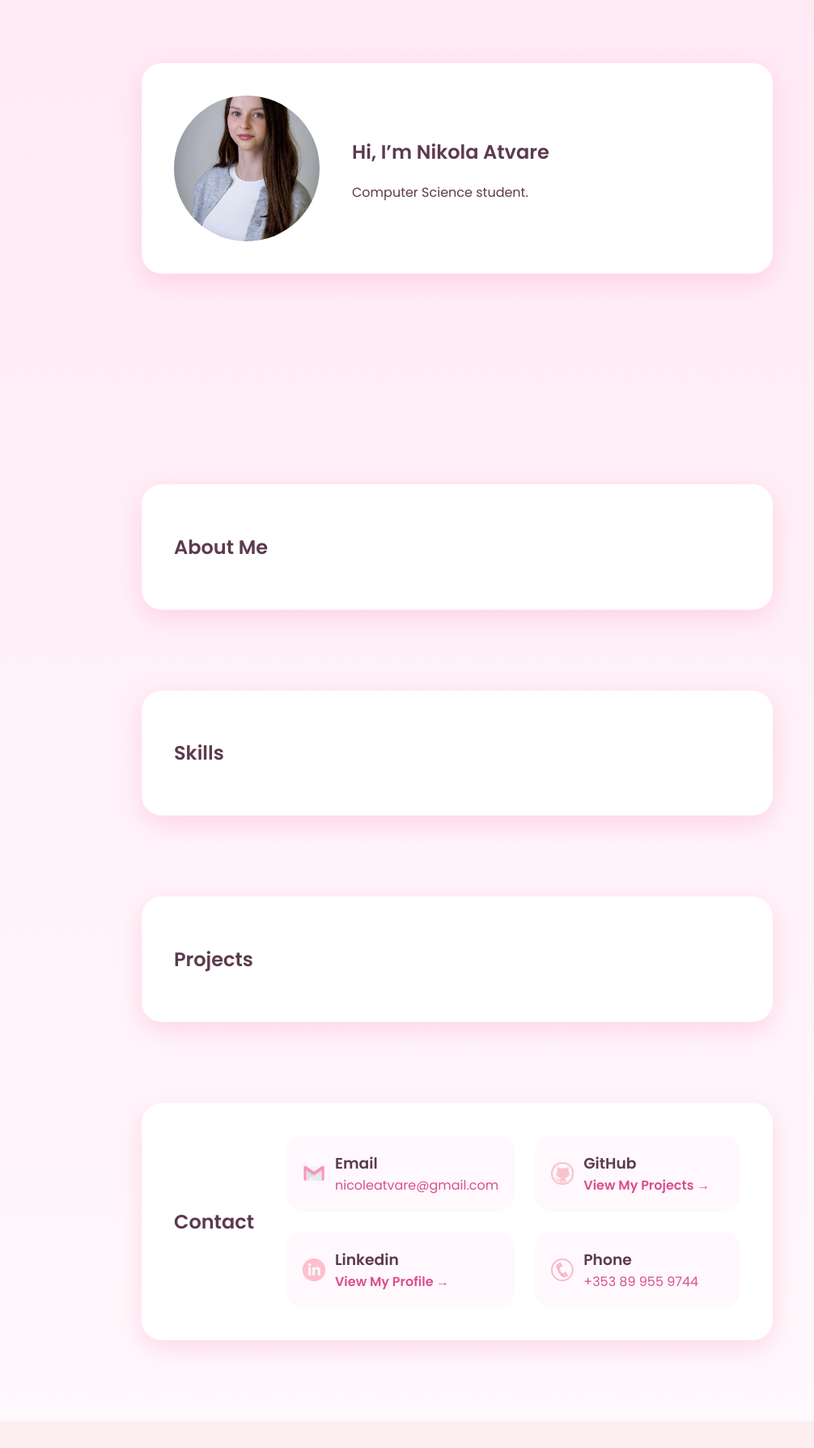
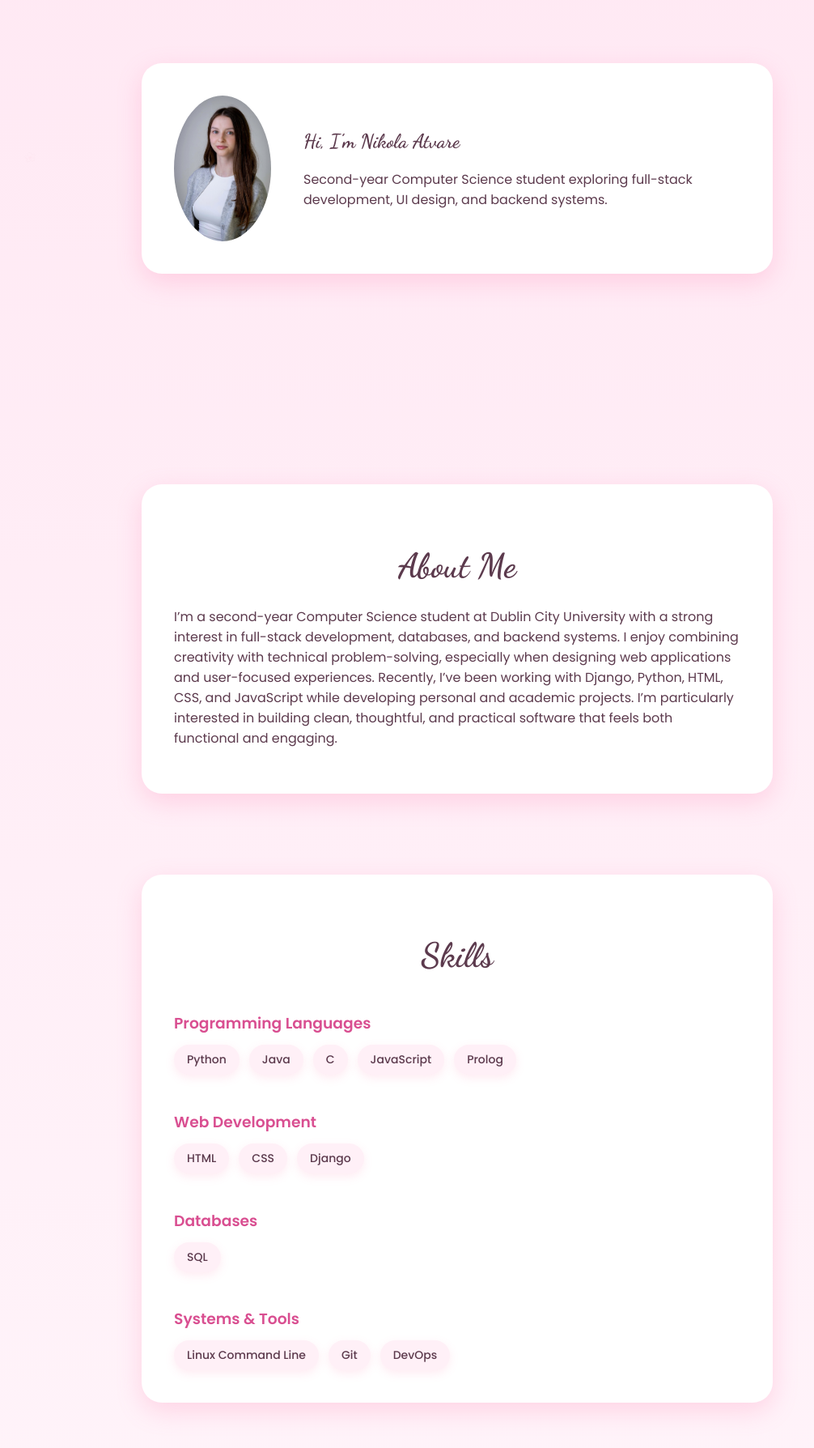
Before and after one commit to nicoleatvare/portfolio, a Django app: page / in a window 1280 px wide. Shown: the part 614-2402 px from the top of the page at 81% size, without its empty margins (75-1081 px from the left). Before the commit the page ends 2273 px from the top, so only its background shows below. Run offline with Django 5.2, Linux system fonts and the light colour scheme.

Commit message:
fixed title positioning and changed heading fonts, edited css

```diff
--- a/static/css/style.css
+++ b/static/css/style.css
@@ -106,6 +106,18 @@ body {
     gap: 40px;
 }
 
+.section-title {
+    text-align: center;
+
+    font-size: 42px;
+
+    color: #5c3a4d;
+
+    margin-bottom: 25px;
+
+    font-family: 'Dancing Script', cursive;
+}
+
 .section-card {
     width: 80%;
     max-width: 700px;
@@ -114,9 +126,6 @@ body {
     background: white;
     border-radius: 25px;
     box-shadow: 0 10px 30px rgba(255, 120, 170, 0.25);
-    display: flex;
-    align-items: center;
-    gap: 40px;
 }
 
 .profile-pic {
@@ -124,6 +133,37 @@ body {
     height: 180px;
     border-radius: 50%;
     object-fit: cover;
+}
+
+.skills-list {
+    display: flex;
+    flex-direction: column;
+    gap: 25px;
+    width: 100%;
+}
+
+.skill-group h3 {
+    color: #d94f91;
+    margin-bottom: 12px;
+}
+
+.skill-pills {
+    display: flex;
+    flex-wrap: wrap;
+    gap: 12px;
+}
+
+.skill-pills span {
+    background: #fff0f7;
+    color: #5c3a4d;
+
+    padding: 8px 16px;
+    border-radius: 999px;
+
+    box-shadow: 0 4px 12px rgba(255, 120, 170, 0.15);
+
+    font-size: 14px;
+    font-weight: 500;
 }
 
 .social-icon {
@@ -169,7 +209,8 @@ body {
     display: inline-block;
 }
 
-.text {
+.text h1 {
+    font-family: 'Dancing Script', cursive;
     text-align: left;
 }
 
--- a/templates/home.html
+++ b/templates/home.html
@@ -17,7 +17,9 @@
 
         <div class="text">
             <h1>Hi, I’m Nikola Atvare</h1>
-            <p>Computer Science student.</p>
+            <p>Second-year Computer Science student
+            exploring full-stack development,
+            UI design, and backend systems.</p>
         </div>
 
     </div>
@@ -25,25 +27,85 @@
 
 <section id="about">
     <div class="section-card">
-        <h2>About Me</h2>
+        <h2 class="section-title">About Me</h2>
+        <p> I’m a second-year Computer Science student at
+            Dublin City University with a strong interest in
+            full-stack development, databases, and backend systems.
+
+            I enjoy combining creativity with technical problem-solving,
+            especially when designing web applications and user-focused
+            experiences. Recently, I’ve been working with Django,
+            Python, HTML, CSS, and JavaScript while developing personal
+            and academic projects.
+
+            I’m particularly interested in building clean, thoughtful,
+            and practical software that feels both functional and engaging.
+        </p>
     </div>
 </section>
 
 <section id="skills">
     <div class="section-card">
-        <h2>Skills</h2>
-    </div>
-</section>
+        <h2 class="section-title">Skills</h2>
+        <div class="skills-list">
+            <div class="skill-group">
+                <h3>Programming Languages</h3>
+                <div class="skill-pills">
+                    <span>Python</span>
+                    <span>Java</span>
+                    <span>C</span>
+                    <span>JavaScript</span>
+                    <span>Prolog</span>
+                </div>
+            </div>
 
-<section id="projects">
-    <div class="section-card">
-        <h2>Projects</h2>
-    </div>
+            <div class="skill-group">
+                <h3>Web Development</h3>
+                <div class="skill-pills">
+                    <span>HTML</span>
+                    <span>CSS</span>
+                    <span>Django</span>
+                </div>
+            </div>
+
+            <div class="skill-group">
+                <h3>Databases</h3>
+                <div class="skill-pills">
+                    <span>SQL</span>
+                </div>
+            </div>
+
+            <div class="skill-group">
+                <h3>Systems & Tools</h3>
+                <div class="skill-pills">
+                    <span>Linux Command Line</span>
+                    <span>Git</span>
+                    <span>DevOps</span>
+                </div>
+            </div>
+
+            </div>
+        </div>
+        </section>
+
+        <section id="projects">
+            <div class="section-card">
+                <h2 class="section-title">Projects</h2>
+                <div class="project-card">
+                    <h3>Terminal System Project</h3>
+                    <p>
+                        Custom terminal-like system replicating
+                        command-line functionality and OS interaction.
+                    </p>
+
+                    <a href="">View Project →</a>
+                </div>
+            </div>
 </section>
 
 <section id="contact">
     <div class="section-card">
-        <h2>Contact</h2>
+        <h2 class="section-title">Contact</h2>
         <div class="contact-wrapper">
             <div class="contact-card">
                 <img src="{% static 'images/gmail_icon.png' %}" class="social-icon">
```
